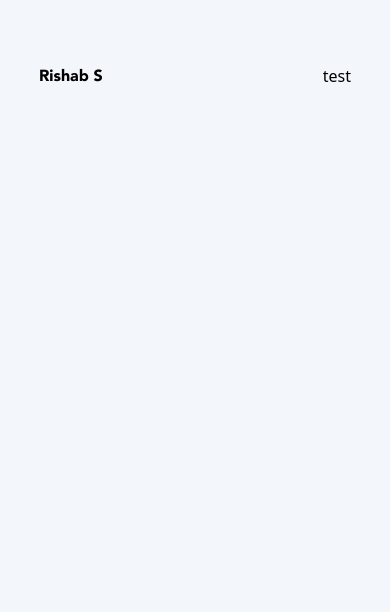
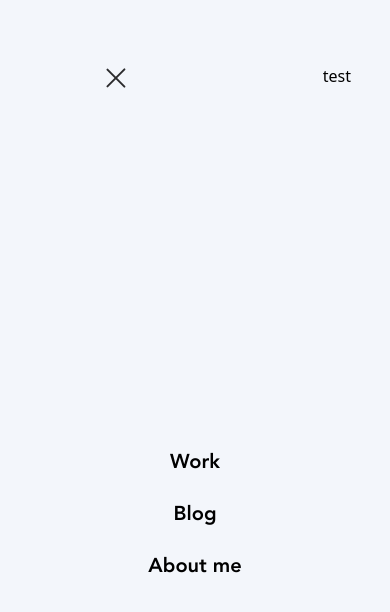
Before and after one commit to Rishab2000/Design-Portfolio, a React (Create React App) app: page /#/ in a window 390 px wide. Both pictures are taken after a click on the button "test". Shown: the top 612 px of the page. Built offline with nearby package versions, Linux system fonts and the light colour scheme.

Commit message:
update mobile nav design

```diff
--- /dev/null
+++ b/src/components/header/header.css
@@ -0,0 +1,76 @@
+
+  .nav-icon3 {
+    z-index: 200;
+    margin-top: 1.4%;
+    width: 1.6rem;
+    height: 1rem;
+    position: relative;
+    -webkit-transform: rotate(0deg);
+    -moz-transform: rotate(0deg);
+    -o-transform: rotate(0deg);
+    transform: rotate(0deg);
+    -webkit-transition: 0.5s ease-in-out;
+    -moz-transition: 0.5s ease-in-out;
+    -o-transition: 0.5s ease-in-out;
+    transition: 0.5s ease-in-out;
+    cursor: pointer;
+  }
+
+  .nav-icon3-bar {
+    background: rgb(44, 44, 46);
+    z-index: 200;
+    display: block;
+    position: absolute;
+    height: 2px;
+    width: 100%;
+    border-radius: 9px;
+    opacity: 1;
+    left: 0;
+    -webkit-transform: rotate(0deg);
+    -moz-transform: rotate(0deg);
+    -o-transform: rotate(0deg);
+    transform: rotate(0deg);
+    -webkit-transition: 0.25s ease-in-out;
+    -moz-transition: 0.25s ease-in-out;
+    -o-transition: 0.25s ease-in-out;
+    transition: 0.25s ease-in-out;
+  }
+
+  .nav-icon3 span:nth-child(1) {
+    top: 0px;
+  }
+
+  .nav-icon3 span:nth-child(2),
+  .nav-icon3 span:nth-child(3) {
+    top: 7px;
+  }
+
+  .nav-icon3 span:nth-child(4) {
+    top: 14px;
+  }
+
+  .nav-icon3.open span:nth-child(1) {
+    top: 18px;
+    width: 0%;
+    left: 50%;
+  }
+
+  .nav-icon3.open span:nth-child(2) {
+    -webkit-transform: rotate(45deg);
+    -moz-transform: rotate(45deg);
+    -o-transform: rotate(45deg);
+    transform: rotate(45deg);
+  }
+
+  .nav-icon3.open span:nth-child(3) {
+    -webkit-transform: rotate(-45deg);
+    -moz-transform: rotate(-45deg);
+    -o-transform: rotate(-45deg);
+    transform: rotate(-45deg);
+  }
+
+  .nav-icon3.open span:nth-child(4) {
+    top: 18px;
+    width: 0%;
+    left: 50%;
+  }
--- a/src/components/header/header.js
+++ b/src/components/header/header.js
@@ -1,5 +1,6 @@
 import React, { useState } from 'react';
 import MobileNav from './mobileNav';
+import './header.css'
 
 const Header = () => {
     const [hidden, visible] = useState(false);
@@ -15,11 +16,18 @@ const Header = () => {
     }
 
     const buttonStack = hidden ? 'z-20' : 'z-50';
+    const hamburgerState = hidden ? 'open' : ' ';
     return (
         <div>
             <MobileNav status={hidden} />
             <header className="container flex items-center w-4/5 m-auto">
                 <h1 className="font-avenir-black text-base ">Rishab S</h1>
+                <div onClick={clickHandler} className={hamburgerState + " nav-icon3"}>
+                    <span className="nav-icon3-bar"></span>
+                    <span className="nav-icon3-bar"></span>
+                    <span className="nav-icon3-bar"></span>
+                    <span className="nav-icon3-bar"></span>
+                </div>
                 <button onClick={clickHandler} className={buttonStack + " ml-auto"}>test</button>
             </header>
 
--- a/src/components/header/mobileNav.js
+++ b/src/components/header/mobileNav.js
@@ -3,10 +3,10 @@ import React from 'react';
 
 
 const MobileNav = (props) => {
-    const navClass = props.status ? 'opacity-0' : 'opacity-1';
+    const navClass = props.status ? 'opacity-1' : 'opacity-0';
     return (
 
-        <nav className={navClass + " transtion-opacity duration-300 ease-in flex flex-col gap-6 items-center absolute w-full h-full text-center pt-96 text-xl bg-background-color"}>
+        <nav className={navClass + " transtion-opacity duration-300 ease-in flex flex-col gap-6 items-center absolute w-full h-full text-center pt-96 text-xl font-avenir-bold bg-background-color"}>
             <a href='/' className="w-max hover:underline hover:text-link-hover-color">Work</a>
             <a href='/' className="w-max hover:underline hover:text-link-hover-color">Blog</a>
             <a href='/' className="w-max hover:underline hover:text-link-hover-color">About me</a>
```
